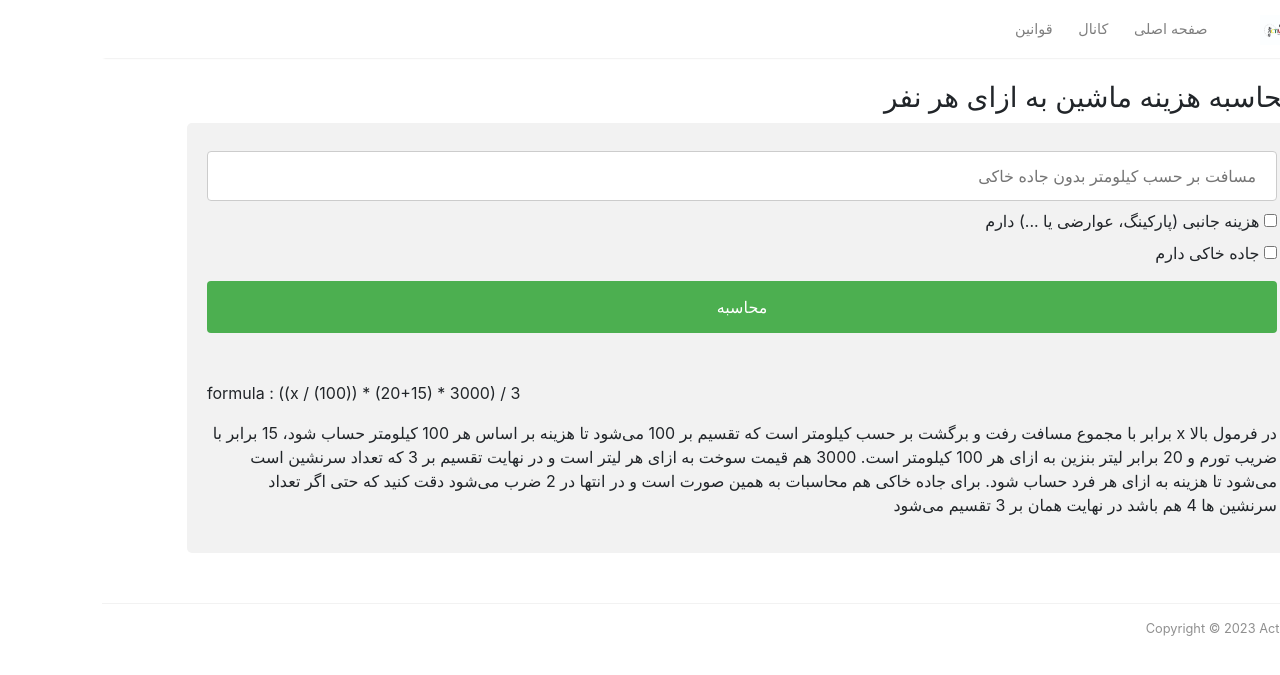
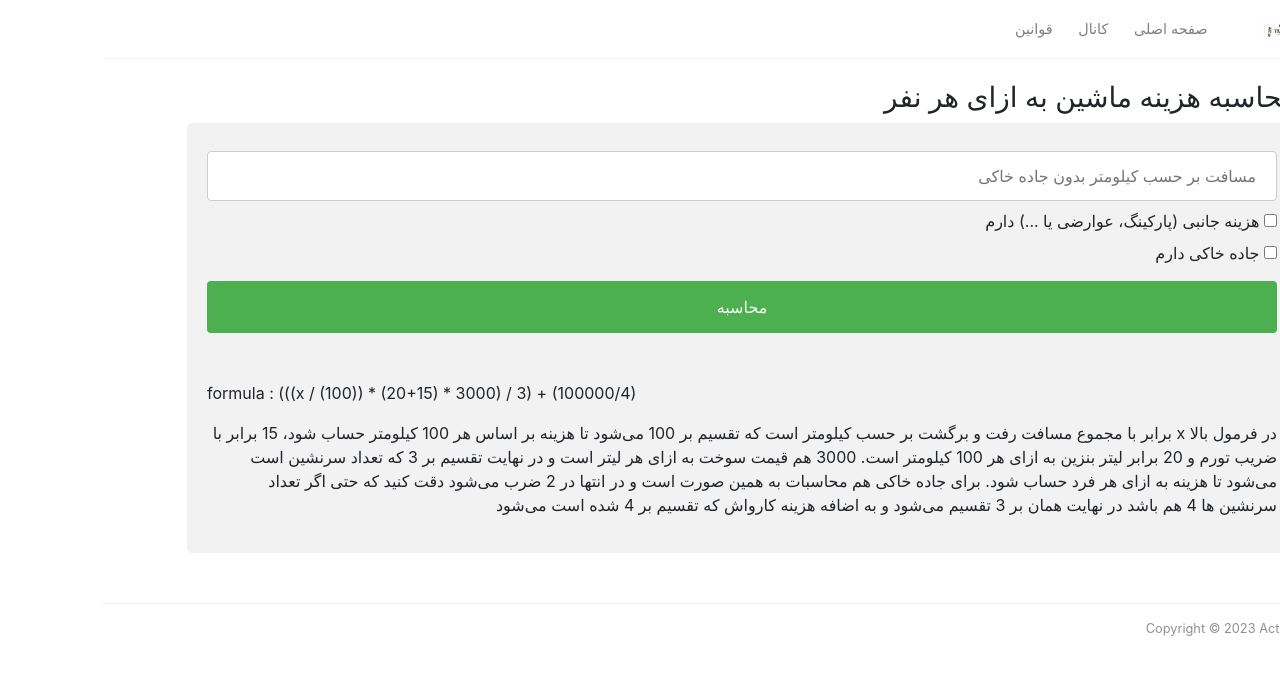
Before and after one commit to MHKarami97/active, a Jekyll site: the page built from _pages/calculate.md, in a window 1280 px wide. Shown: the top 675 px of the page. Built offline with Jekyll 4.4.1, drawn with Linux system fonts in a browser that asks for light colours; nearby versions of some CDN libraries.

Commit message:
update calculate

```diff
--- a/_layouts/calculate.html
+++ b/_layouts/calculate.html
@@ -67,8 +67,8 @@
 
 
      <p id="result" style="text-align: right;"></p><br>
-     <p id="result1" style="text-align: left;direction :ltr;">formula : ((x / (100)) * (20+15) * 3000) / 3 </p>
-     <p id="result2" style="text-align: right;">در فرمول بالا x برابر با مجموع مسافت رفت و برگشت بر حسب کیلومتر است که تقسیم بر 100 می‌شود تا هزینه بر اساس هر 100 کیلومتر حساب شود، 15 برابر با ضریب تورم و 20 برابر لیتر بنزین به ازای هر 100 کیلومتر است. 3000 هم قیمت سوخت به ازای هر لیتر است و در نهایت تقسیم بر 3 که تعداد سرنشین است می‌شود تا هزینه به ازای هر فرد حساب شود. برای جاده خاکی هم محاسبات به همین صورت است و در انتها در 2 ضرب می‌شود دقت کنید که حتی اگر تعداد سرنشین ها 4 هم باشد در نهایت همان بر 3 تقسیم می‌شود</p>
+     <p id="result1" style="text-align: left;direction :ltr;">formula : (((x / (100)) * (20+15) * 3000) / 3) + (100000/4) </p>
+     <p id="result2" style="text-align: right;">در فرمول بالا x برابر با مجموع مسافت رفت و برگشت بر حسب کیلومتر است که تقسیم بر 100 می‌شود تا هزینه بر اساس هر 100 کیلومتر حساب شود، 15 برابر با ضریب تورم و 20 برابر لیتر بنزین به ازای هر 100 کیلومتر است. 3000 هم قیمت سوخت به ازای هر لیتر است و در نهایت تقسیم بر 3 که تعداد سرنشین است می‌شود تا هزینه به ازای هر فرد حساب شود. برای جاده خاکی هم محاسبات به همین صورت است و در انتها در 2 ضرب می‌شود دقت کنید که حتی اگر تعداد سرنشین ها 4 هم باشد در نهایت همان بر 3 تقسیم می‌شود و به اضافه هزینه کارواش که تقسیم بر 4 شده است می‌شود</p>
 </div>
 
 <script>
@@ -78,8 +78,9 @@
         let dirt = document.getElementById("dirtInput").value;
 
         let personsCount = 3;
+        let karvash = 100000 / 4;
 
-        let resultValue = (((+x) / (100)) * 35 * 3000) / personsCount;
+        let resultValue = ((((+x) / (100)) * 35 * 3000) / personsCount) + karvash;
         let resultDirtValue = 0;
 
         if (more && more != 0) {
```
Also changed, not shown: other parts of _layouts/calculate.html (+1 -1 lines).
